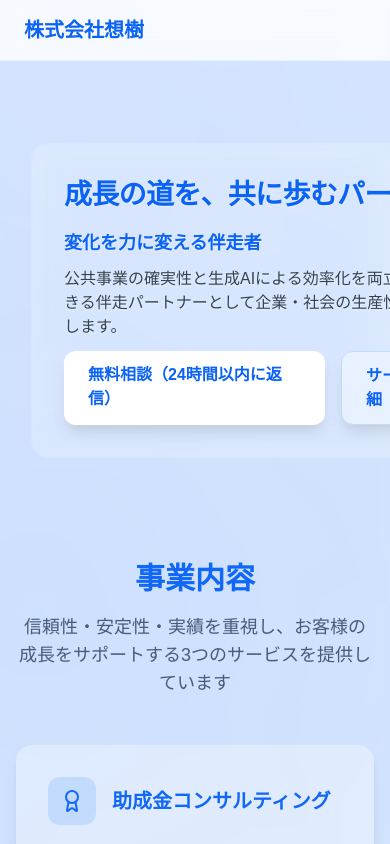
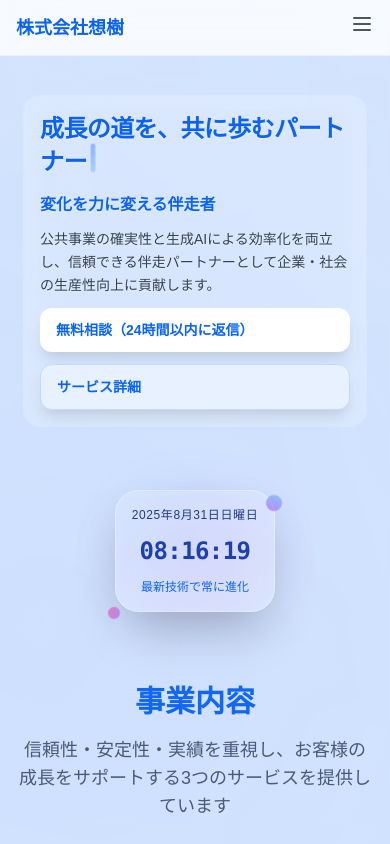
Before and after one commit to daikisenba/-souki-corporation-website, a Next.js app: page / in a window 390 px wide. Shown: the top 844 px of the page. Built offline with nearby package versions, Linux system fonts and the light colour scheme.

Commit message:
モバイルレスポンシブ対応の改善

```diff
--- a/app/page.tsx
+++ b/app/page.tsx
@@ -156,10 +156,8 @@ const TechCard = ({ icon: Icon, title, description, delay }: {
 // 時間表示コンポーネント
 const ClockDisplay = () => {
     const [time, setTime] = useState<string>('');
-    const [mounted, setMounted] = useState(false);
 
     useEffect(() => {
-        setMounted(true);
         const updateTime = () => {
             const now = new Date();
             setTime(now.toLocaleTimeString('ja-JP', {
@@ -170,19 +168,15 @@ const ClockDisplay = () => {
             }));
         };
 
-        updateTime(); // 初期表示
+        updateTime(); // 即座に初期表示
         const timer = setInterval(updateTime, 1000);
 
         return () => clearInterval(timer);
     }, []);
 
-    if (!mounted) {
-        return <span className="font-mono">--:--:--</span>;
-    }
-
     return (
         <span className="font-mono">
-            {time}
+            {time || '00:00:00'}
         </span>
     );
 };
@@ -190,10 +184,8 @@ const ClockDisplay = () => {
 // 日付表示コンポーネント
 const TimeDisplay = () => {
     const [date, setDate] = useState<string>('');
-    const [mounted, setMounted] = useState(false);
 
     useEffect(() => {
-        setMounted(true);
         const updateDate = () => {
             const now = new Date();
             setDate(now.toLocaleDateString('ja-JP', {
@@ -204,19 +196,15 @@ const TimeDisplay = () => {
             }));
         };
 
-        updateDate(); // 初期表示
+        updateDate(); // 即座に初期表示
         const timer = setInterval(updateDate, 1000);
 
         return () => clearInterval(timer);
     }, []);
 
-    if (!mounted) {
-        return <span className="font-medium">----年--月--日 --曜日</span>;
-    }
-
     return (
         <span className="font-medium">
-            {date}
+            {date || '2025年1月1日 水曜日'}
         </span>
     );
 };
@@ -246,7 +234,7 @@ export default function Home() {
 
             {/* ヘッダー */}
             <header className="fixed top-0 left-0 right-0 z-50 bg-white/80 backdrop-blur-md border-b border-blue-100/50">
-                <div className="max-w-7xl mx-auto px-6 py-4">
+                <div className="max-w-7xl mx-auto px-4 md:px-6 py-3 md:py-4">
                     <motion.div
                         initial={{ opacity: 0, y: -20 }}
                         animate={{ opacity: 1, y: 0 }}
@@ -254,19 +242,27 @@ export default function Home() {
                         className="flex items-center justify-between"
                     >
                         <div className="flex items-center">
-                            <h1 className="text-xl font-bold text-blue-700">株式会社想樹</h1>
+                            <h1 className="text-lg md:text-xl font-bold text-blue-700">株式会社想樹</h1>
                         </div>
                         <nav className="hidden md:flex items-center space-x-8">
                             <a href="#services" className="text-gray-600 hover:text-blue-600 transition-colors">事業内容</a>
                             <a href="#contact" className="text-gray-600 hover:text-blue-600 transition-colors">お問い合わせ</a>
                         </nav>
+                        {/* モバイルメニューボタン */}
+                        <div className="md:hidden">
+                            <button className="text-gray-600 hover:text-blue-600 transition-colors">
+                                <svg className="w-6 h-6" fill="none" stroke="currentColor" viewBox="0 0 24 24">
+                                    <path strokeLinecap="round" strokeLinejoin="round" strokeWidth={2} d="M4 6h16M4 12h16M4 18h16" />
+                                </svg>
+                            </button>
+                        </div>
                     </motion.div>
                 </div>
             </header>
 
             <motion.main
                 style={{ backgroundColor }}
-                className="min-h-screen flex flex-col items-center justify-center relative overflow-hidden px-2 md:px-0 pt-20"
+                className="min-h-screen flex flex-col items-center justify-center relative overflow-hidden px-2 md:px-0 pt-16 md:pt-20"
             >
                 {/* 動的パーティクル背景 */}
                 <ParticleBackground />
@@ -306,15 +302,15 @@ export default function Home() {
                     initial={{ opacity: 0, y: 12 }}
                     animate={{ opacity: 1, y: 0 }}
                     transition={{ duration: 0.6 }}
-                    className="relative z-10 max-w-7xl mx-auto px-6 py-16 grid md:grid-cols-2 gap-24 items-center w-full"
+                    className="relative z-10 max-w-7xl mx-auto px-4 md:px-6 py-8 md:py-16 grid grid-cols-1 md:grid-cols-2 gap-8 md:gap-24 items-center w-full"
                 >
                     {/* 左：テキスト＋ガラスモーフ */}
-                    <div className="backdrop-blur-lg bg-white/10 ring-1 ring-white/15 rounded-2xl p-8 text-slate-800 drop-shadow-[0_1px_1px_rgba(255,255,255,0.4)] space-y-3">
+                    <div className="backdrop-blur-lg bg-white/10 ring-1 ring-white/15 rounded-2xl p-4 md:p-8 text-slate-800 drop-shadow-[0_1px_1px_rgba(255,255,255,0.4)] space-y-3">
                         <motion.h1
                             initial={{ opacity: 0, x: -50 }}
                             animate={{ opacity: 1, x: 0 }}
                             transition={{ duration: 0.8, delay: 0.2 }}
-                            className="font-bold text-[#0B63F6] mb-4 font-sans text-[clamp(28px,4vw,48px)] tracking-tight leading-snug whitespace-nowrap"
+                            className="font-bold text-[#0B63F6] mb-4 font-sans text-[clamp(24px,6vw,48px)] tracking-tight leading-snug"
                         >
                             <TypewriterText text="成長の道を、共に歩むパートナー" />
                         </motion.h1>
@@ -322,7 +318,7 @@ export default function Home() {
                             initial={{ opacity: 0, x: -50 }}
                             animate={{ opacity: 1, x: 0 }}
                             transition={{ duration: 0.8, delay: 0.4 }}
-                            className="text-lg md:text-2xl text-[#0B63F6] font-semibold mb-2 font-sans leading-snug"
+                            className="text-base md:text-2xl text-[#0B63F6] font-semibold mb-2 font-sans leading-snug"
                         >
                             変化を力に変える伴走者
                         </motion.h2>
@@ -330,7 +326,7 @@ export default function Home() {
                             initial={{ opacity: 0, x: -50 }}
                             animate={{ opacity: 1, x: 0 }}
                             transition={{ duration: 0.8, delay: 0.6 }}
-                            className="text-base md:text-lg text-gray-700 mb-6 font-sans text-relaxed"
+                            className="text-sm md:text-lg text-gray-700 mb-6 font-sans leading-relaxed"
                         >
                             公共事業の確実性と生成AIによる効率化を両立し、信頼できる伴走パートナーとして企業・社会の生産性向上に貢献します。
                         </motion.p>
@@ -338,7 +334,7 @@ export default function Home() {
                             initial={{ opacity: 0, y: 20 }}
                             animate={{ opacity: 1, y: 0 }}
                             transition={{ duration: 0.8, delay: 0.8 }}
-                            className="flex gap-4 mt-4"
+                            className="flex flex-col sm:flex-row gap-3 sm:gap-4 mt-4"
                         >
                             <motion.a
                                 whileHover={{
@@ -349,7 +345,9 @@ export default function Home() {
                                 whileTap={{ scale: 0.95 }}
                                 href="#contact"
                                 aria-label="無料相談フォームへ（24時間以内に返信）"
-                                className="rounded-xl px-6 py-3 bg-white text-blue-700 font-semibold shadow-lg hover:bg-blue-100 transition-all duration-300 focus:outline-none focus-visible:ring-2 focus-visible:ring-[#0B63F6] focus-visible:ring-offset-2"
+                                className="rounded-xl px-4 md:px-6 py-3 bg-white text-blue-700 font-semibold shadow-lg hover:bg-blue-100 transition-all duration-300 focus:outline-none focus-visible:ring-2 focus-visible:ring-[#0B63F6] focus-visible:ring-offset-2 text-sm md:text-base"
+                                role="button"
+                                tabIndex={0}
                             >
                                 無料相談（24時間以内に返信）
                             </motion.a>
@@ -362,7 +360,7 @@ export default function Home() {
                                 whileTap={{ scale: 0.95 }}
                                 href="#services"
                                 aria-label="サービス詳細へ"
-                                className="rounded-xl px-6 py-3 border border-blue-200 bg-blue-50 text-blue-700 font-semibold shadow-lg hover:bg-white transition-all duration-300 focus:outline-none focus-visible:ring-2 focus-visible:ring-[#0B63F6] focus-visible:ring-offset-2"
+                                className="rounded-xl px-4 md:px-6 py-3 border border-blue-200 bg-blue-50 text-blue-700 font-semibold shadow-lg hover:bg-white transition-all duration-300 focus:outline-none focus-visible:ring-2 focus-visible:ring-[#0B63F6] focus-visible:ring-offset-2 text-sm md:text-base"
                             >
                                 サービス詳細
                             </motion.a>
@@ -374,21 +372,21 @@ export default function Home() {
                         initial={{ opacity: 0, x: 50 }}
                         animate={{ opacity: 1, x: 0 }}
                         transition={{ duration: 0.8, delay: 0.4 }}
-                        className="flex justify-center items-center transform-gpu will-change-transform md:block hidden"
+                        className="flex justify-center items-center transform-gpu will-change-transform"
                     >
-                        <div className="relative ml-16 mt-24">
+                        <div className="relative md:ml-16 md:mt-24 mt-8">
                             {/* 背景の円形グラデーション */}
                             <div className="absolute inset-0 bg-gradient-to-br from-blue-400/20 via-purple-500/20 to-pink-400/20 rounded-full blur-xl animate-pulse"></div>
 
                             {/* メインの時間表示コンテナ */}
-                            <div className="relative bg-white/20 backdrop-blur-md rounded-3xl p-8 border border-white/30 shadow-2xl">
-                                <div className="text-center space-y-4">
+                            <div className="relative bg-white/20 backdrop-blur-md rounded-3xl p-4 md:p-8 border border-white/30 shadow-2xl">
+                                <div className="text-center space-y-3 md:space-y-4">
                                     {/* 日付表示 */}
                                     <motion.div
                                         initial={{ opacity: 0, y: 20 }}
                                         animate={{ opacity: 1, y: 0 }}
                                         transition={{ duration: 0.6, delay: 0.6 }}
-                                        className="text-blue-900 text-sm font-medium tracking-wider"
+                                        className="text-blue-900 text-xs md:text-sm font-medium tracking-wider"
                                     >
                                         <TimeDisplay />
                                     </motion.div>
@@ -398,7 +396,7 @@ export default function Home() {
                                         initial={{ opacity: 0, scale: 0.8 }}
                                         animate={{ opacity: 1, scale: 1 }}
                                         transition={{ duration: 0.8, delay: 0.8 }}
-                                        className="text-4xl md:text-5xl font-bold text-blue-800 tracking-tight"
+                                        className="text-2xl md:text-4xl lg:text-5xl font-bold text-blue-800 tracking-tight"
                                     >
                                         <ClockDisplay />
                                     </motion.div>
@@ -408,7 +406,7 @@ export default function Home() {
                                         initial={{ opacity: 0, y: 20 }}
                                         animate={{ opacity: 1, y: 0 }}
                                         transition={{ duration: 0.6, delay: 1.0 }}
-                                        className="text-blue-700 text-sm font-medium"
+                                        className="text-blue-700 text-xs md:text-sm font-medium"
                                     >
                                         最新技術で常に進化
                                     </motion.div>
```
Also changed, not shown: app/layout.tsx (+49 -2 lines), public/robots.txt (added).
